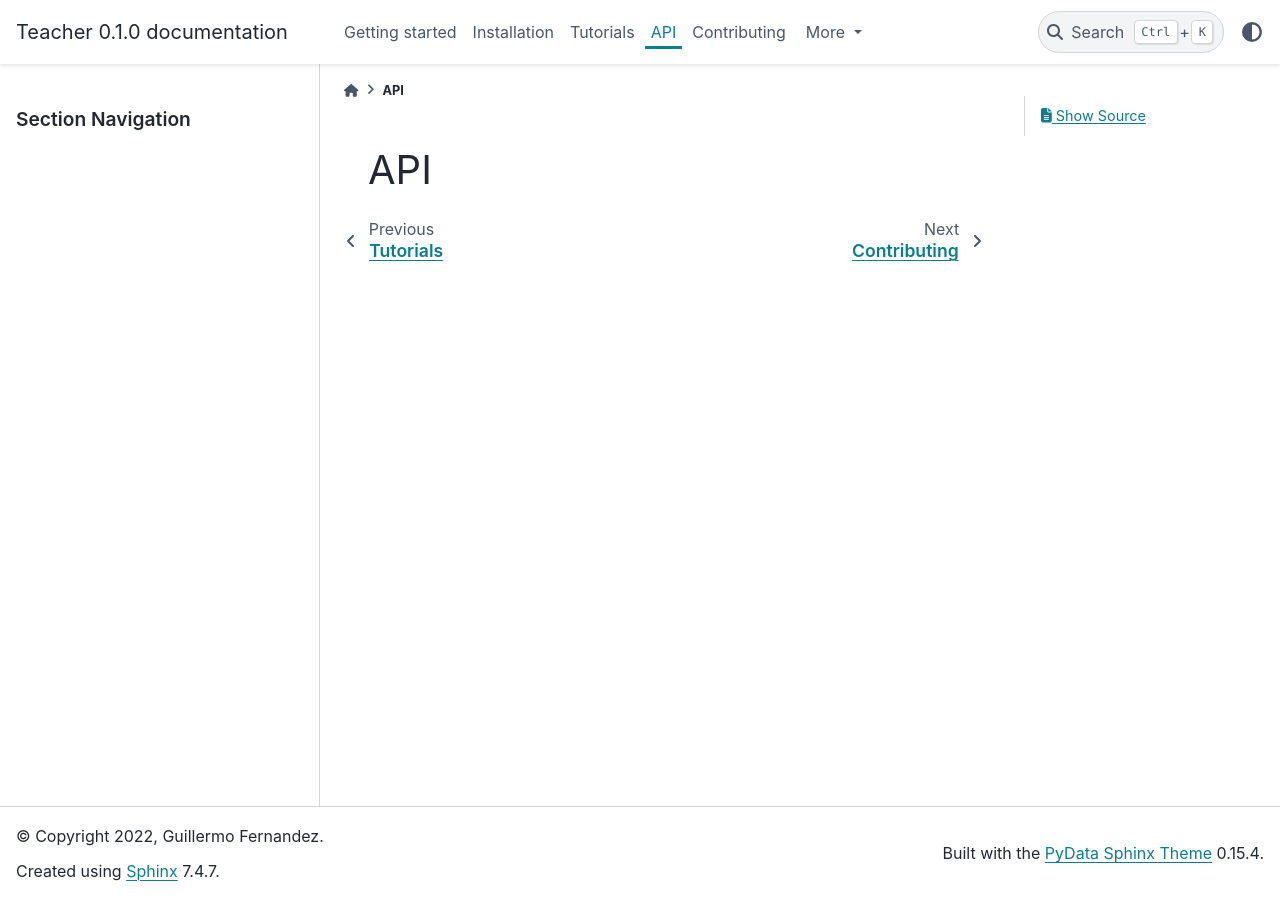
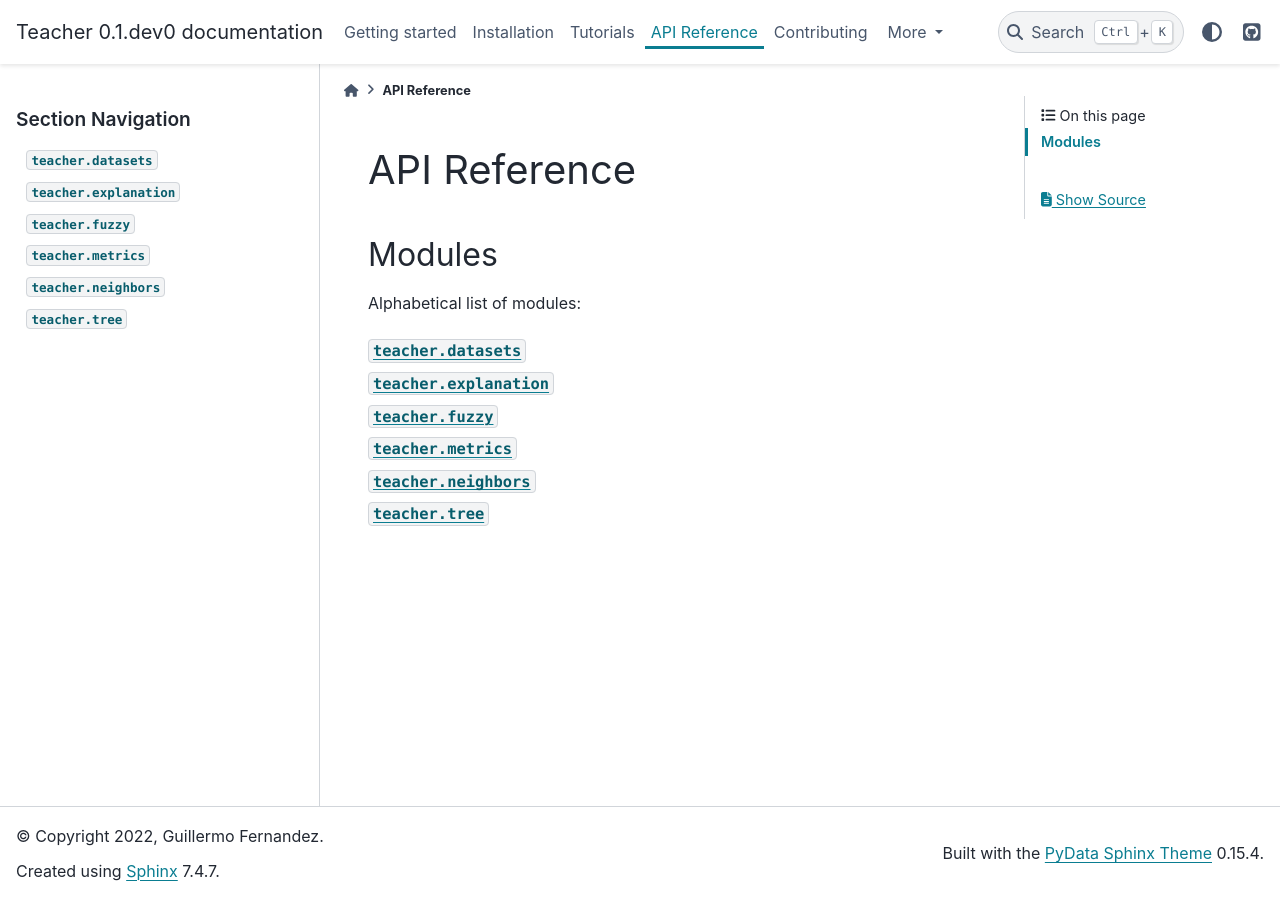
Before and after one commit to Kaysera/teacher, a Sphinx documentation site: the page built from docs/source/api/index.rst, in a window 1280 px wide. Built offline with Sphinx 7.4.7 and the PyData theme 0.15.4, drawn with Linux system fonts in a browser that asks for light colours.

```diff
--- /dev/null
+++ b/docs/source/api/datasets_api.rst
@@ -0,0 +1,9 @@
+**********************
+``teacher.datasets``
+**********************
+
+.. currentmodule:: teacher.datasets
+
+.. automodule:: teacher.datasets
+   :members:
+   :no-inherited-members:
--- /dev/null
+++ b/docs/source/api/explanation_api.rst
@@ -0,0 +1,9 @@
+************************
+``teacher.explanation``
+************************
+
+.. currentmodule:: teacher.explanation
+
+.. automodule:: teacher.explanation
+   :members:
+   :no-inherited-members:
--- /dev/null
+++ b/docs/source/api/fuzzy_api.rst
@@ -0,0 +1,9 @@
+**********************
+``teacher.fuzzy``
+**********************
+
+.. currentmodule:: teacher.fuzzy
+
+.. automodule:: teacher.fuzzy
+   :members:
+   :no-inherited-members:
--- a/docs/source/api/index.rst
+++ b/docs/source/api/index.rst
@@ -1,2 +1,17 @@
-API
-===
+API Reference
+=============
+
+Modules
+-------
+
+Alphabetical list of modules:
+
+.. toctree::
+    :maxdepth: 1
+
+    datasets_api.rst
+    explanation_api.rst
+    fuzzy_api.rst
+    metrics_api.rst
+    neighbors_api.rst
+    tree_api.rst
--- /dev/null
+++ b/docs/source/api/metrics_api.rst
@@ -0,0 +1,9 @@
+**********************
+``teacher.metrics``
+**********************
+
+.. currentmodule:: teacher.metrics
+
+.. automodule:: teacher.metrics
+   :members:
+   :no-inherited-members:
--- /dev/null
+++ b/docs/source/api/neighbors_api.rst
@@ -0,0 +1,9 @@
+**********************
+``teacher.neighbors``
+**********************
+
+.. currentmodule:: teacher.neighbors
+
+.. automodule:: teacher.neighbors
+   :members:
+   :no-inherited-members:
--- /dev/null
+++ b/docs/source/api/tree_api.rst
@@ -0,0 +1,9 @@
+**********************
+``teacher.tree``
+**********************
+
+.. currentmodule:: teacher.tree
+
+.. automodule:: teacher.tree
+   :members:
+   :no-inherited-members:
--- a/docs/source/conf.py
+++ b/docs/source/conf.py
@@ -21,8 +21,7 @@ project = 'Teacher'
 copyright = '2022, Guillermo Fernandez'
 author = 'Guillermo Fernandez'
 
-# The full version, including alpha/beta/rc tags
-release = '0.1.0'
+
 
 
 import sys
@@ -30,6 +29,11 @@ import os
 sys.path.append(os.path.abspath('.'))
 sys.path.append(os.path.abspath('..'))
 sys.path.append('.')
+import teacher
+from sphinxext.github_link import make_linkcode_resolve  # noqa
+
+version = teacher.__version__
+release = version
 
 # -- General configuration ---------------------------------------------------
 
@@ -40,7 +44,9 @@ extensions = [
     "sphinx.ext.autodoc",
     "sphinx.ext.autosummary",
     "sphinx.ext.doctest",
+    "sphinx.ext.napoleon",
     "sphinx_design",
+    "sphinx.ext.linkcode",
     'sphinx.ext.intersphinx',
     'sphinxext.redirect_from',
 ]
@@ -79,7 +85,28 @@ intersphinx_mapping = {
 #
 html_theme = "pydata_sphinx_theme"
 
+html_theme_options = {
+        "icon_links": [
+        {
+            # Label for this link
+            "name": "GitHub",
+            # URL where the link will redirect
+            "url": "https://github.com/Kaysera/teacher",  # required
+            # Icon class (if "type": "fontawesome"), or path to local image (if "type": "local")
+            "icon": "fab fa-github-square",
+            # The type of image to be used (see below for details)
+            "type": "fontawesome",
+        }
+   ],
+     "show_prev_next": False
+}
+
 # Add any paths that contain custom static files (such as style sheets) here,
 # relative to this directory. They are copied after the builtin static files,
 # so a file named "default.css" will overwrite the builtin "default.css".
 html_static_path = ['_static']
+
+# Link the source code of an object to the repository
+linkcode_resolve = make_linkcode_resolve(author="Kaysera",
+                                         package="teacher",
+                                         branch="docs")
```
Also changed, not shown: docs/sphinxext/github_link.py (added, +62 -0 lines).
